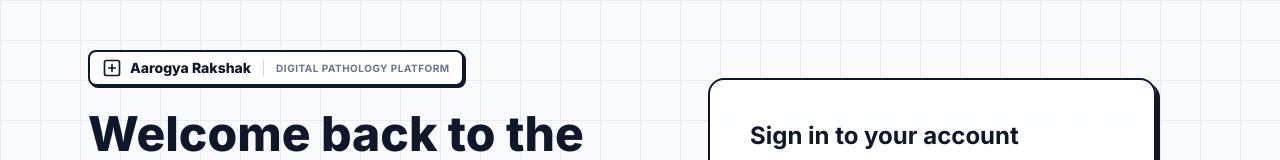
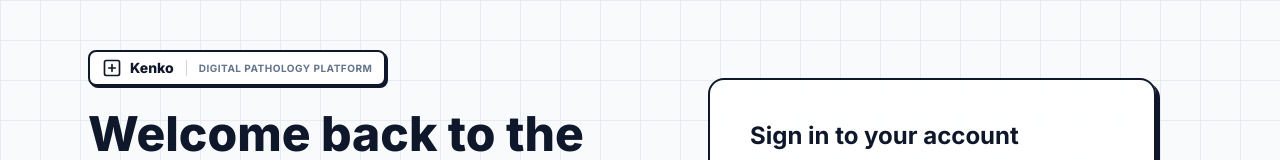
Before and after one commit to vedlad10/AarogyaRakshak-, a plain HTML site: page login.html in a window 1280 px wide. Shown: the top 160 px of the page. Drawn offline with nearby package versions, Linux system fonts and the light colour scheme.

Commit message:
Update login.html

```diff
--- a/login.html
+++ b/login.html
@@ -3,7 +3,7 @@
 <head>
     <meta charset="UTF-8">
     <meta name="viewport" content="width=device-width, initial-scale=1.0">
-    <title>Login | Aarogya Rakshak</title>
+    <title>Login | Kenko</title>
 
     <!-- Fonts: Inter -->
     <link rel="preconnect" href="https://fonts.googleapis.com">
@@ -82,7 +82,7 @@
             <div class="text-center lg:text-left">
                 <div class="inline-flex items-center gap-2 px-3 py-1.5 bg-white border-2 border-slate-900 shadow-sharp-sm rounded-lg mb-6">
                     <i data-lucide="plus-square" class="w-5 h-5 text-slate-900"></i>
-                    <span class="font-extrabold text-sm text-slate-900">Aarogya Rakshak</span>
+                    <span class="font-extrabold text-sm text-slate-900">Kenko</span>
                     <span class="h-4 w-px bg-slate-300 mx-1"></span>
                     <span class="text-[10px] font-bold text-slate-500 uppercase tracking-wider">Digital Pathology Platform</span>
                 </div>
```
